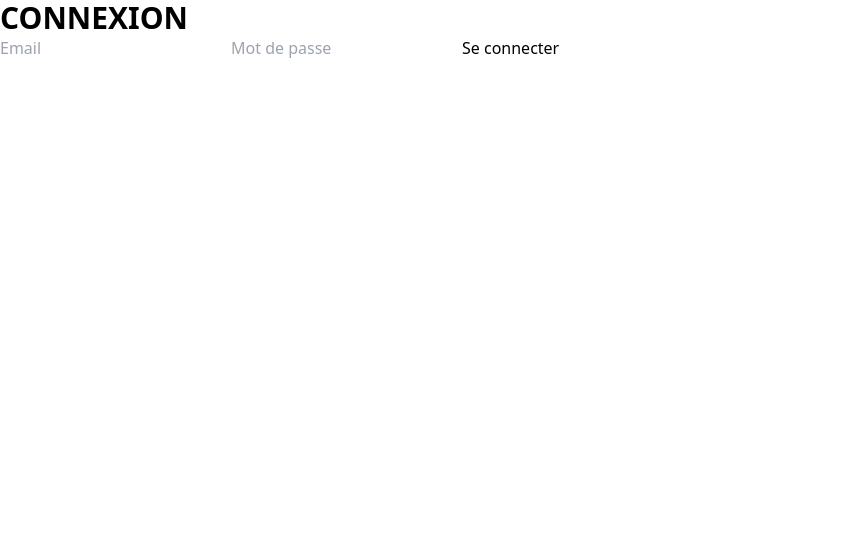
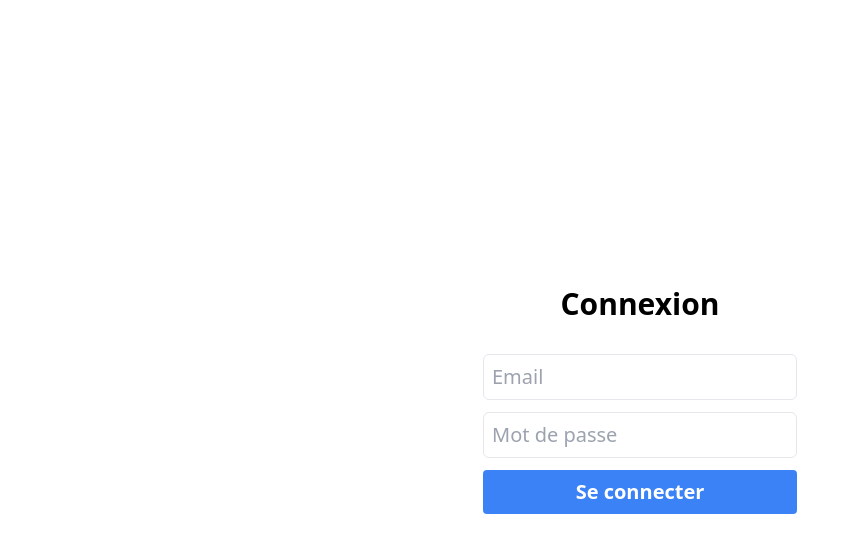
Before and after one commit to Paul-HenryN/projet-rabbitmq-groupe-7, a React (Vite) app in the folder frontend/: page /login in a window 1280 px wide. Shown: the top 552 px of the page, without its empty margins (0-859 px from the left). Built offline with nearby package versions, Linux system fonts and the light colour scheme.

Commit message:
feat: add login page styles

```diff
--- a/frontend/src/pages/login.tsx
+++ b/frontend/src/pages/login.tsx
@@ -2,6 +2,9 @@ import { zodResolver } from "@hookform/resolvers/zod";
 import axios from "axios";
 import { useForm } from "react-hook-form";
 import { z } from "zod";
+import { Input } from "../components/input";
+import { FormError } from "../components/form-error";
+import { Button } from "../components/button";
 
 const formSchema = z.object({
   email: z.string().email(),
@@ -21,25 +24,31 @@ export function Login() {
     console.log(response);
   };
   return (
-    <div>
-      <h1>CONNEXION</h1>
-      <form onSubmit={form.handleSubmit(onSubmit)}>
-        <input
+    <main className="grid place-items-center min-h-screen text-xl">
+      <div className="flex flex-col items-center gap-8">
+        <h1>Connexion</h1>
+        <form
+          onSubmit={form.handleSubmit(onSubmit)}
+          className="flex flex-col gap-3"
+        >
+          {form.formState.errors.root && (
+            <FormError>{form.formState.errors.root.message}</FormError>
+          )}
+          <Input
             type="email"
             placeholder="Email"
             {...form.register("email")}
-        ></input>
-        <input
+            required
+          />
+          <Input
             type="password"
             placeholder="Mot de passe"
             {...form.register("password")}
-        ></input>
-        {form.formState.errors.password &&
-          form.formState.errors.password.message && (
-            <p>{form.formState.errors.password.message}</p>
-          )}
-        <button type="submit">Se connecter</button>
+            required
+          />
+          <Button type="submit">Se connecter</Button>
         </form>
       </div>
+    </main>
   );
 }
--- a/frontend/src/pages/signup.tsx
+++ b/frontend/src/pages/signup.tsx
@@ -58,6 +58,7 @@ export function Signup() {
             <Input
               type="text"
               placeholder="Nom d'utilisateur"
+              required
               {...form.register("username")}
             />
           </div>
@@ -70,6 +71,7 @@ export function Signup() {
             <Input
               type="email"
               placeholder="Email"
+              required
               {...form.register("email")}
             />
           </div>
@@ -82,6 +84,7 @@ export function Signup() {
             <Input
               type="password"
               placeholder="Mot de passe"
+              required
               {...form.register("password")}
             />
           </div>
@@ -96,6 +99,7 @@ export function Signup() {
             <Input
               type="password"
               placeholder="Confirmer mot de passe"
+              required
               {...form.register("passwordConfirmation")}
             />
           </div>
```
Lines whose indentation alone changed are shown as unchanged.
